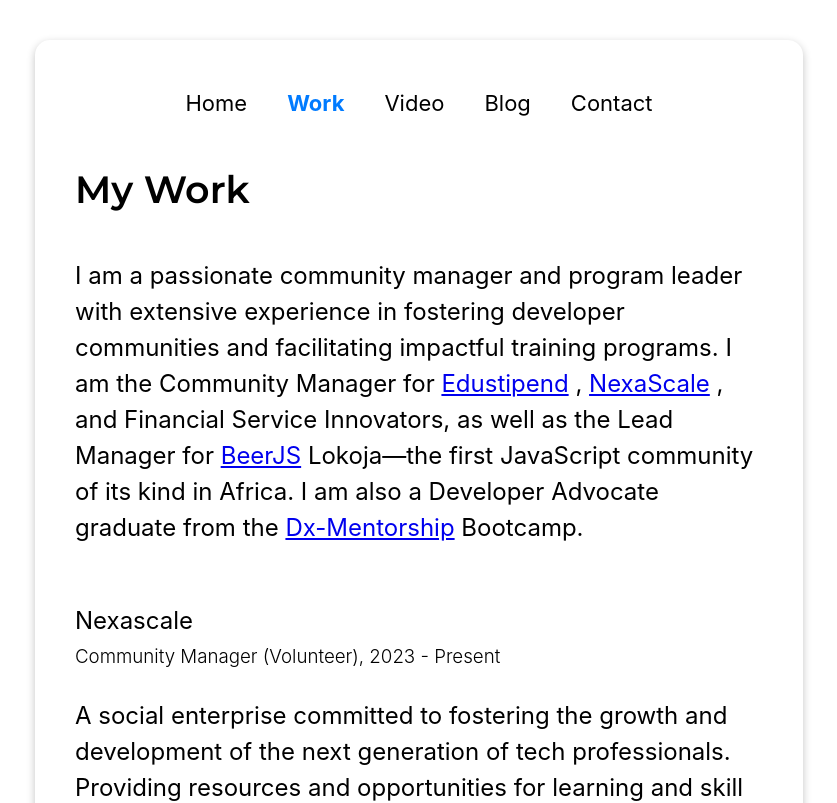
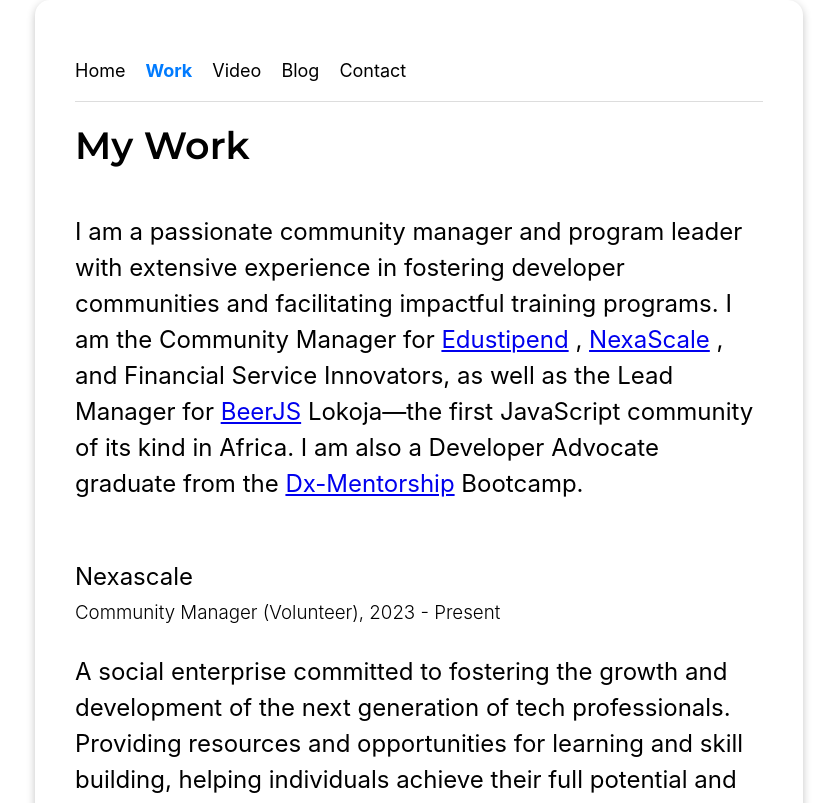
Before and after one commit to Josh-Alhassan/joahua-alhassan, a React (Create React App) app: page /work in a window 1280 px wide. Shown: the top 803 px of the page, without its empty margins (221-1058 px from the left). Built offline with nearby package versions, Linux system fonts and the light colour scheme.

Commit message:
add mobile navigation

```diff
--- a/src/App.css
+++ b/src/App.css
@@ -38,8 +38,8 @@
 }
 
 .app-style {
-  margin-top: 40px !important;
-  margin-bottom: 40px !important;
+  /* margin-top: 40px !important;
+  margin-bottom: 40px !important; */
   padding: 20px;
   /* background-color: rgb(230, 228, 226, 0.1); */
   box-shadow: rgba(0, 0, 0, 0.24) 0px 3px 8px;
--- a/src/components/Navigation.js
+++ b/src/components/Navigation.js
@@ -1,24 +1,36 @@
-import React from "react";
+import React, { useState } from "react";
 import MenuItem from "../utilities/MenuItem";
 
 import { menuItems } from "../data/data";
+import style from "./Navigation.module.css";
 
 function Navigation() {
+  const [isMenuOpen, setIsMenuOpen] = useState(false);
+
+  const toggleMenu = () => {
+    setIsMenuOpen((prev) => !prev);
+  };
   return (
-    <div
-      style={{
-        marginBottom: "40px",
-        display: "flex",
-        justifyContent: "center",
-        gap: "20px",
-      }}
+    <nav className={style.navContainer}>
+      {/* Hamburger Icon */}
+      <button
+        className={style.hamburger}
+        onClick={toggleMenu}
+        aria-label="Toggle menu"
       >
+        <span className={style.bar}></span>
+        <span className={style.bar}></span>
+        <span className={style.bar}></span>
+      </button>
+      {/* Menu Items */}
+      <div className={`${style.menu} ${isMenuOpen ? style.open : ""}`}>
         {menuItems.map((menu, idx) => (
           <MenuItem key={idx} link={menu.link}>
             {menu.item}
           </MenuItem>
         ))}
       </div>
+    </nav>
   );
 }
 
--- /dev/null
+++ b/src/components/Navigation.module.css
@@ -0,0 +1,62 @@
+.navContainer {
+  display: flex;
+  justify-content: space-between;
+  align-items: center;
+  padding: 10px 0px;
+  margin-bottom: 20px;
+  position: relative;
+  background-color: #fff;
+  border-bottom: 1px solid #ddd;
+}
+
+/* Hamburger button for mobile */
+.hamburger {
+  display: flex;
+  flex-direction: column;
+  gap: 5px;
+  background: none;
+  border: none;
+  cursor: pointer;
+  padding: 5px;
+}
+
+.hamburger .bar {
+  width: 25px;
+  height: 3px;
+  background-color: #000;
+  transition: all 0.3s ease-in-out;
+}
+
+/* Menu container */
+.menu {
+  display: none;
+  flex-direction: column;
+  position: absolute;
+  top: 100%;
+  left: 0;
+  width: 100%;
+  background: #fff;
+  z-index: 10;
+  border-top: 1px solid #ddd;
+}
+
+/* Show menu when open */
+.menu.open {
+  display: flex;
+}
+
+/* Desktop view: show menu horizontally */
+@media (min-width: 768px) {
+  .menu {
+    display: flex;
+    flex-direction: row;
+    position: static;
+    width: auto;
+    gap: 20px;
+    border-top: none;
+  }
+
+  .hamburger {
+    display: none;
+  }
+}
--- a/src/utilities/MenuItem.module.css
+++ b/src/utilities/MenuItem.module.css
@@ -1,8 +1,8 @@
 .menu {
-  font-size: 22px;
+  font-size: 18px;
   color: #000;
   text-decoration: none;
-  padding: 10px;
+  padding: 10px 0px;
 
   transition: all 0.2s ease-in-out;
 }
```
Lines whose indentation alone changed are shown as unchanged.
